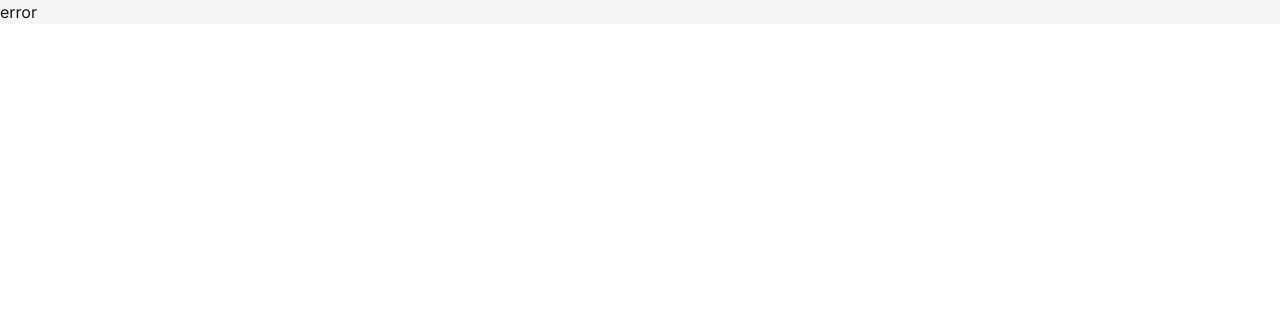
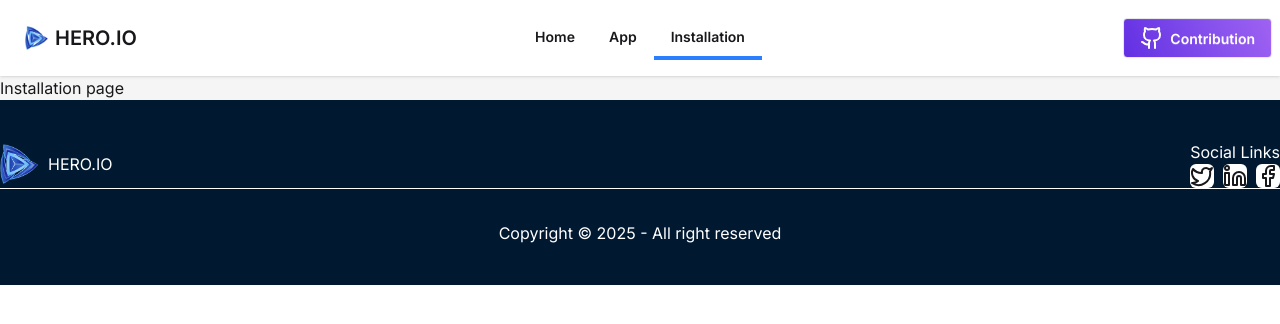
Before and after one commit to MD-Sazzadur-Rahman-Yamin/hero-io, a React (Vite) app: page /installation in a window 1280 px wide. Before the commit this address had no page. Shown: the top 324 px of the page. Built offline with nearby package versions, Linux system fonts and the light colour scheme.

Commit message:
added a dynamic router for book-detils

```diff
--- a/src/components/BookCard.jsx
+++ b/src/components/BookCard.jsx
@@ -1,11 +1,12 @@
 import React from 'react';
 import { Star, Download } from "lucide-react";
+import { Link } from 'react-router';
 
 const BookCard = ({ trandingSingleAppData }) => {
-    const { image, title, downloads, ratingAvg } = trandingSingleAppData;
-    console.log(trandingSingleAppData);
+    const { image, title, downloads, ratingAvg, id } = trandingSingleAppData;
   return (
-    <div className="p-4 bg-white flex flex-col justify-center gap-4 rounded-2xl shadow hover:shadow-2xl transform hover:-translate-y-2 duration-200 ease-linear cursor-pointer">
+    <Link className="block h-full" to={`book-detils/${id}`}>
+      <div className="p-4 h-full bg-white flex flex-col items-center justify-between gap-4 rounded-2xl shadow hover:shadow-2xl transform hover:-translate-y-2 duration-200 ease-linear cursor-pointer">
         <div className="max-h-72 max-w-72 mx-auto">
           <img className="mx-auto" src={image} alt={title} />
         </div>
@@ -21,6 +22,7 @@ const BookCard = ({ trandingSingleAppData }) => {
           </span>
         </div>
       </div>
+    </Link>
   );
 };
 
--- a/src/components/Navbar.jsx
+++ b/src/components/Navbar.jsx
@@ -6,9 +6,15 @@ import { Github } from "lucide-react";
 const Navbar = () => {
   const links = (
     <>
-      <li className="btn btn-ghost">Home</li>
-      <li className="btn btn-ghost">App</li>
-      <li className="btn btn-ghost">Installation</li>
+      <NavLink to="/">
+        <li className="btn btn-ghost">Home</li>
+      </NavLink>
+      <NavLink to="apps">
+        <li className="btn btn-ghost">App</li>
+      </NavLink>
+      <NavLink to="installation">
+        <li className="btn btn-ghost">Installation</li>
+      </NavLink>
     </>
   );
   return (
--- a/src/index.css
+++ b/src/index.css
@@ -1,5 +1,9 @@
+@import "tailwindcss";
+@plugin "daisyui";
+
 .font-inter {
   font-family: "Inter", sans-serif;
 }
-@import "tailwindcss";
-@plugin "daisyui";
+.active{
+   @apply border-b-4 border-blue-500
+}
--- a/src/main.jsx
+++ b/src/main.jsx
@@ -6,6 +6,9 @@ import { createBrowserRouter } from "react-router";
 import Root from './Root';
 import ErrorPage from './pages/ErrorPage';
 import Home from './pages/Home';
+import Apps from './pages/Apps';
+import Installation from './pages/Installation'
+import BookDetils from './pages/BookDetils';
 // import router from "./routes/Routes.jsx";
 
 
@@ -14,14 +17,26 @@ const router = createBrowserRouter([
     path: "/",
     Component: Root,
     errorElement: <ErrorPage></ErrorPage>,
-    children:[
+    children: [
       {
-        index:true,
-        loader: ()=>fetch('trandingAppData.json'),
-        path:'/',
-        Component:Home
-      }
-    ]
+        index: true,
+        loader: () => fetch("trandingAppData.json"),
+        path: "/",
+        Component: Home,
+      },
+      {
+        path: "apps",
+        Component: Apps,
+      },
+      {
+        path: "installation",
+        Component: Installation,
+      },
+      {
+        path: "book-detils/:id",
+        Component: BookDetils
+      },
+    ],
   },
 ]);
 
--- /dev/null
+++ b/src/pages/Apps.jsx
@@ -0,0 +1,11 @@
+import React from 'react';
+
+const Apps = () => {
+    return (
+        <div>
+            <h1>All apps</h1>
+        </div>
+    );
+};
+
+export default Apps;
--- /dev/null
+++ b/src/pages/BookDetils.jsx
@@ -0,0 +1,11 @@
+import React from 'react';
+
+const BookDetils = () => {
+    return (
+      <div>
+        <h1>BookDetils</h1>
+      </div>
+    );
+};
+
+export default BookDetils;
--- /dev/null
+++ b/src/pages/Installation.jsx
@@ -0,0 +1,11 @@
+import React from 'react';
+
+const Installation = () => {
+    return (
+      <div>
+        <h1>Installation page</h1>
+      </div>
+    );
+};
+
+export default Installation;
```
Lines whose indentation alone changed are shown as unchanged.
